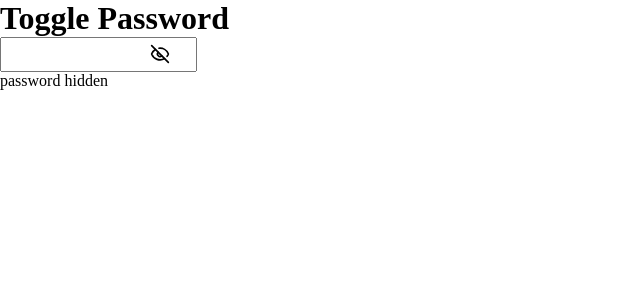
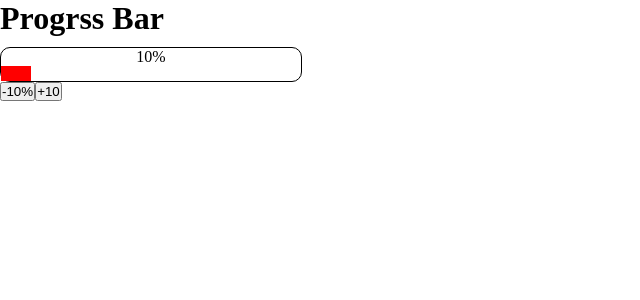
Before and after one commit to upasani/React-Practice, a React (Vite) app: page / in a window 1280 px wide. Shown: the top 300 px of the page, without its empty margins (0-640 px from the left). Built offline with nearby package versions, Linux system fonts and the light colour scheme.

Commit message:
refactor the progress bar code

```diff
--- a/src/App.jsx
+++ b/src/App.jsx
@@ -37,7 +37,8 @@ function App() {
       {/* <Todo/> */}
       {/* <FilterRecipe /> */}
       {/* <Zigzag/> */}
-      <PasswordToggle />
+      {/* <PasswordToggle /> */}
+      <ProgressBar/>
     </>
   )
 }
--- a/src/Component/NamasteDev/Easy/ProgressBar/ProgressBar.jsx
+++ b/src/Component/NamasteDev/Easy/ProgressBar/ProgressBar.jsx
@@ -2,31 +2,30 @@ import { useState } from "react";
 
 function ProgressBar() {
     const [progress, setProgress] = useState(10);
-    console.log(progress)
-    const handleProgressChange = (opr) => {
+    const handleProgressChange = (val) => {
         setProgress((prev) => {
-            if (opr === 'sub' && prev === 10)
-                return 10;
-            else if (opr === 'add' && prev === 100) {
-                return 100;
-            }
-            else if (opr === 'add') {
-                return prev + 10;
-            } else if (opr === 'sub') {
-                return prev - 10;
-            }
-
+            let value = prev + val;
+            if (value < 0 || value > 100)
+                return prev;
+            return value;
         })
+    }
+    const getColor = () => {
+        if (progress < 40)
+            return 'red';
+        if (progress >= 40 && progress < 80)
+            return 'orange'
+        return 'green'
     }
     return (
         <>
             <h1>Progrss Bar</h1>
             <div style={{ width: "300px", border: "1px solid black", borderRadius: "10px", marginTop: "10px", textAlign: "center" }}>
                 {progress}%
-                <div style={{ width: `${progress}%`, backgroundColor: `${progress < 40 ? 'red' : progress >= 40 && progress < 80 ? 'orange' : 'green'}`, height: '15px', textAlign: "center" }}></div>
+                <div style={{ width: `${progress}%`, backgroundColor: getColor(), height: '15px', textAlign: "center" }}></div>
             </div>
-            <button onClick={() => handleProgressChange('sub')}>-10%</button>
-            <button onClick={() => handleProgressChange('add')}>+10</button>
+            <button onClick={() => handleProgressChange(-10)}>-10%</button>
+            <button onClick={() => handleProgressChange(+10)}>+10</button>
         </>
     )
 }
```
